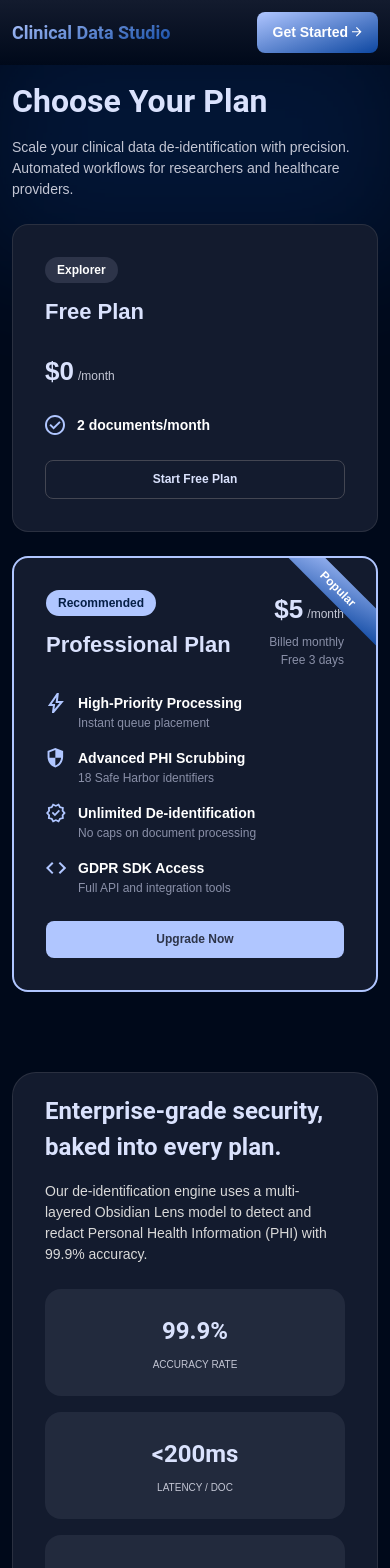
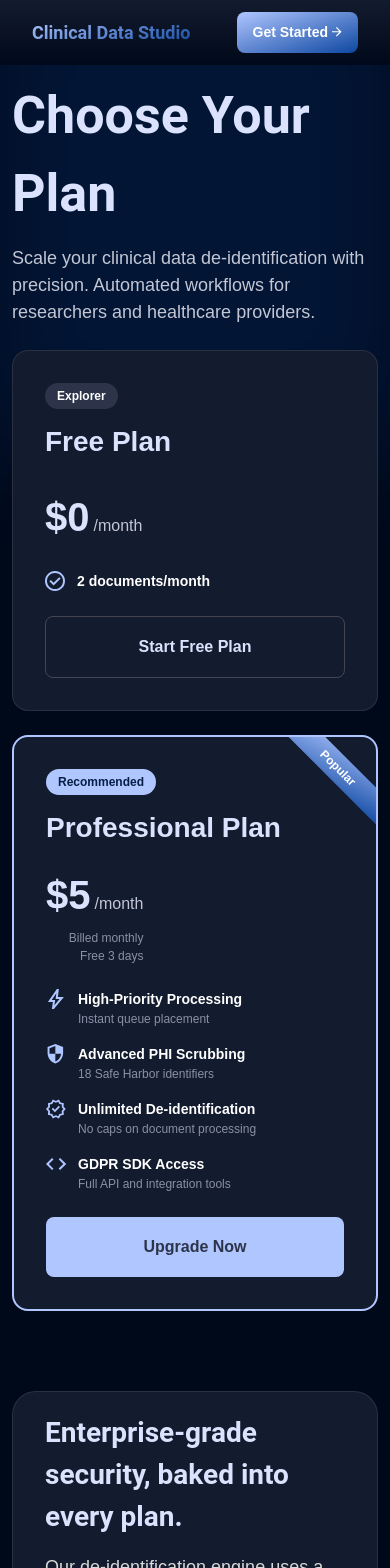
Before and after one commit to ZenBit-Tech/red_an_fe, a React (Vite) app: page /subscription-plan in a window 390 px wide. Shown: the top 1568 px of the page. Built offline with nearby package versions, Linux system fonts and the light colour scheme; no server answers; what envalid, izitoast would draw is missing.

Commit message:
fix:reducing the number of fonts

```diff
--- a/src/common/theme/theme.ts
+++ b/src/common/theme/theme.ts
@@ -19,7 +19,6 @@ type StrokeColorsType = typeof strokeColors;
 declare module "@mui/material/styles" {
   interface TypographyVariants {
     secondFamily: string;
-    fontSize10: number;
     fontSize12: number;
     fontSize14: number;
     fontSize16: number;
@@ -27,14 +26,13 @@ declare module "@mui/material/styles" {
     fontSize20: number;
     fontSize22: number;
     fontSize24: number;
-    fontSize26: number;
-    fontSize30: number;
+    fontSize28: number;
     fontSize32: number;
-    fontSize36: number;
     fontSize38: number;
+    fontSize40: number;
     fontSize48: number;
+    fontSize52: number;
     fontSize60: number;
-    fontSize64: number;
     fontSize72: number;
     fontWeight300: number;
     fontWeight400: number;
@@ -46,7 +44,6 @@ declare module "@mui/material/styles" {
 
   interface TypographyVariantsOptions {
     secondFamily?: string;
-    fontSize10?: number;
     fontSize12?: number;
     fontSize14?: number;
     fontSize16?: number;
@@ -54,14 +51,13 @@ declare module "@mui/material/styles" {
     fontSize20?: number;
     fontSize22?: number;
     fontSize24?: number;
-    fontSize26?: number;
-    fontSize30?: number;
+    fontSize28?: number;
     fontSize32?: number;
-    fontSize36?: number;
     fontSize38?: number;
+    fontSize40?: number;
     fontSize48?: number;
+    fontSize52?: number;
     fontSize60?: number;
-    fontSize64?: number;
     fontSize72?: number;
     fontWeight300?: number;
     fontWeight400?: number;
@@ -183,7 +179,6 @@ export const theme = createTheme({
   typography: {
     fontFamily: `"Manrope", sans-serif`,
     secondFamily: `"Roboto", sans-serif`,
-    fontSize10: 10,
     fontSize12: 12,
     fontSize14: 14,
     fontSize16: 16,
@@ -191,13 +186,13 @@ export const theme = createTheme({
     fontSize20: 20,
     fontSize22: 22,
     fontSize24: 24,
-    fontSize26: 26,
+    fontSize28: 28,
     fontSize32: 32,
-    fontSize36: 36,
     fontSize38: 38,
+    fontSize40: 40,
     fontSize48: 48,
+    fontSize52: 52,
     fontSize60: 60,
-    fontSize64: 64,
     fontSize72: 72,
     fontWeight300: 300,
     fontWeight400: 400,
--- a/src/components/Capabilities/styles.ts
+++ b/src/components/Capabilities/styles.ts
@@ -31,10 +31,12 @@ export const LeftTextBlock = styled(Box)(({ theme }) => ({
 }));
 
 export const Title = styled(Box)(({ theme }) => ({
-  fontSize: theme.typography.fontSize26,
+  fontSize: theme.typography.fontSize32,
   fontWeight: theme.typography.fontWeight700,
   color: theme.palette.textColors[50],
-  lineHeight: 1.25,
+  [theme.breakpoints.up("sm")]: {
+    fontSize: theme.typography.fontSize40,
+  },
   [theme.breakpoints.up("md")]: {
     fontSize: theme.typography.fontSize48,
   },
@@ -45,9 +47,12 @@ export const TitleHighlight = styled("span")(({ theme }) => ({
 }));
 
 export const DescriptionMain = styled(Box)(({ theme }) => ({
-  fontSize: theme.typography.fontSize14,
+  fontSize: theme.typography.fontSize12,
   fontWeight: theme.typography.fontWeight400,
   color: theme.palette.textColors[200],
+  [theme.breakpoints.up("sm")]: {
+    fontSize: theme.typography.fontSize14,
+  },
   [theme.breakpoints.up("md")]: {
     fontSize: theme.typography.fontSize18,
   },
@@ -98,10 +103,13 @@ export const FeatureTextWrapper = styled(Box)(({ theme }) => ({
 }));
 
 export const FeatureTitle = styled(Box)(({ theme }) => ({
-  fontSize: theme.typography.fontSize14,
+  fontSize: theme.typography.fontSize12,
   fontWeight: theme.typography.fontWeight700,
   marginBottom: theme.spacing(1),
   color: theme.palette.secondary.main,
+  [theme.breakpoints.up("sm")]: {
+    fontSize: theme.typography.fontSize14,
+  },
   [theme.breakpoints.up("md")]: {
     fontSize: theme.typography.fontSize16,
   },
@@ -127,7 +135,6 @@ export const RightGrid = styled(Box)(({ theme }) => ({
 }));
 
 export const GridCard = styled(Box)(({ theme }) => ({
-  width: "100%",
   backgroundColor: theme.palette.neutralColors[800],
   borderRadius: theme.shape.borderRadius,
   padding: theme.spacing(8),
@@ -145,6 +152,10 @@ export const CardTitle = styled(Box)(({ theme }) => ({
   fontSize: theme.typography.fontSize16,
   fontWeight: theme.typography.fontWeight500,
   color: theme.palette.textColors[400],
+  [theme.breakpoints.up("sm")]: {
+    fontSize: theme.typography.fontSize18,
+  },
+
   [theme.breakpoints.up("md")]: {
     fontSize: theme.typography.fontSize20,
   },
--- a/src/components/Compliance/index.tsx
+++ b/src/components/Compliance/index.tsx
@@ -20,9 +20,9 @@ export const Compliance = () => {
                 <S.CardTitle>
                   {t(`compliance.${card.titleKey}`, card.defaultTitle)}
                 </S.CardTitle>
-                <S.CardRegion>
+                <S.CardCountry>
                   {t(`compliance.${card.regionKey}`, card.defaultRegion)}
-                </S.CardRegion>
+                </S.CardCountry>
               </S.CardHeader>
 
               <S.CardDivider />
--- a/src/components/Header/styles.ts
+++ b/src/components/Header/styles.ts
@@ -13,10 +13,10 @@ export const HeaderContainer = styled(Container)(({ theme }) => ({
   flexWrap: "nowrap",
   padding: theme.spacing(3, 4),
 
-  [theme.breakpoints.up("md")]: {
+  [theme.breakpoints.up("sm")]: {
     padding: theme.spacing(3, 8),
   },
-  [theme.breakpoints.up("lg")]: {
+  [theme.breakpoints.up("md")]: {
     padding: theme.spacing(3, 20),
   },
 }));
@@ -25,13 +25,13 @@ export const LinkHeader = styled("a")(({ theme }) => ({
   textDecoration: "none",
   whiteSpace: "nowrap",
   fontSize: theme.typography.fontSize14,
-  fontWeight: 600,
+  fontWeight: theme.typography.fontWeight700,
   opacity: 0.75,
   transition: "opacity 0.2s ease-in-out, color 0.2s ease-in-out",
   color: theme.palette.textColors[200],
   padding: theme.spacing(1, 2),
 
-  [theme.breakpoints.up("lg")]: {
+  [theme.breakpoints.up("sm")]: {
     fontSize: theme.typography.fontSize16,
     padding: theme.spacing(2, 4),
   },
--- a/src/components/Hero/styles.ts
+++ b/src/components/Hero/styles.ts
@@ -80,8 +80,8 @@ export const BadgeIconWrapper = styled(Box)(({ theme }) => ({
 }));
 
 export const BadgeText = styled(Typography)(({ theme }) => ({
-  fontSize: theme.typography.fontSize10,
-  fontWeight: theme.typography.fontWeight700,
+  fontSize: theme.typography.fontSize12,
+  fontWeight: theme.typography.fontWeight400,
   color: theme.palette.primaryColors[200],
   textTransform: "uppercase",
 }));
@@ -92,11 +92,14 @@ export const HeroTitle = styled(Box)(({ theme }) => ({
   alignItems: "center",
   paddingTop: theme.spacing(2),
   color: theme.palette.secondary.main,
-  fontSize: theme.typography.fontSize36,
+  fontSize: theme.typography.fontSize40,
   fontWeight: theme.typography.fontWeight700,
   fontFamily: theme.typography.secondFamily,
   lineHeight: 1.06,
 
+  [theme.breakpoints.up("sm")]: {
+    fontSize: theme.typography.fontSize60,
+  },
   [theme.breakpoints.up("md")]: {
     fontSize: theme.typography.fontSize72,
   },
@@ -115,11 +118,11 @@ export const GradientText = styled("span")(({ theme }) => ({
 
 export const Description = styled(Typography)(({ theme }) => ({
   color: theme.palette.textColors[200],
-  fontSize: theme.typography.fontSize16,
+  fontSize: theme.typography.fontSize18,
   fontWeight: theme.typography.fontWeight500,
   maxWidth: 680,
   textAlign: "center",
-  [theme.breakpoints.up("md")]: {
+  [theme.breakpoints.up("sm")]: {
     fontSize: theme.typography.fontSize20,
   },
 }));
@@ -128,10 +131,10 @@ export const GetStartedButton = styled(Button)(({ theme }) => ({
   margin: `${theme.spacing(4)} auto 0`,
   padding: theme.spacing(3, 8),
   backgroundImage: "none",
-  fontSize: theme.typography.fontSize16,
+  fontSize: theme.typography.fontSize18,
   backgroundColor: theme.palette.primaryColors[700],
 
-  [theme.breakpoints.up("md")]: {
+  [theme.breakpoints.up("sm")]: {
     padding: theme.spacing(4, 10),
     fontSize: theme.typography.fontSize20,
     marginTop: "24px",
--- a/src/components/ReadyToProtect/styles.ts
+++ b/src/components/ReadyToProtect/styles.ts
@@ -29,17 +29,20 @@ export const Title = styled(Box)(({ theme }) => ({
   color: theme.palette.primaryColors[50],
   lineHeight: 1.25,
   maxWidth: 606,
+  [theme.breakpoints.up("sm")]: {
+    fontSize: theme.typography.fontSize40,
+  },
   [theme.breakpoints.up("md")]: {
     fontSize: theme.typography.fontSize48,
   },
 }));
 
 export const Description = styled(Box)(({ theme }) => ({
-  fontSize: theme.typography.fontSize16,
+  fontSize: theme.typography.fontSize18,
   fontWeight: theme.typography.fontWeight500,
   color: theme.palette.textColors[200],
   maxWidth: 780,
-  [theme.breakpoints.up("md")]: {
+  [theme.breakpoints.up("sm")]: {
     fontSize: theme.typography.fontSize20,
   },
 }));
@@ -61,9 +64,9 @@ export const PrimaryButton = styled(Button)(({ theme }) => ({
   minWidth: 180,
   fontSize: theme.typography.fontSize16,
   fontWeight: theme.typography.fontWeight400,
-  color: theme.palette.primaryColors[50],
+  color: theme.palette.textColors[50],
 
-  [theme.breakpoints.up("md")]: {
+  [theme.breakpoints.up("sm")]: {
     minWidth: 206,
     fontSize: theme.typography.fontSize18,
   },
@@ -94,7 +97,7 @@ export const SecondaryButton = styled(Button)<ButtonLinkProps>(({ theme }) => ({
     color: theme.palette.neutralColors[100],
     opacity: 0.6,
   },
-  [theme.breakpoints.up("md")]: {
+  [theme.breakpoints.up("sm")]: {
     minWidth: 206,
     fontSize: theme.typography.fontSize18,
   },
--- a/src/components/SubscriptionPlan/GradeSecurity/styles.ts
+++ b/src/components/SubscriptionPlan/GradeSecurity/styles.ts
@@ -32,6 +32,9 @@ export const GradeSecurityTitle = styled(Typography)(({ theme }) => ({
   fontSize: theme.typography.fontSize24,
   color: theme.palette.secondary.main,
 
+  [theme.breakpoints.up("sm")]: {
+    fontSize: theme.typography.fontSize28,
+  },
   [theme.breakpoints.up("md")]: {
     fontSize: theme.typography.fontSize32,
   },
@@ -39,10 +42,10 @@ export const GradeSecurityTitle = styled(Typography)(({ theme }) => ({
 
 export const Description = styled(Typography)(({ theme }) => ({
   fontWeight: theme.typography.fontWeight400,
-  fontSize: theme.typography.fontSize14,
+  fontSize: theme.typography.fontSize16,
   color: theme.palette.neutralColors[200],
 
-  [theme.breakpoints.up("md")]: {
+  [theme.breakpoints.up("sm")]: {
     fontSize: theme.typography.fontSize18,
   },
 }));
@@ -90,6 +93,9 @@ export const MetricValue = styled(Typography)(({ theme }) => ({
   fontSize: theme.typography.fontSize24,
   color: theme.palette.secondary.main,
   wordBreak: "break-word",
+  [theme.breakpoints.up("sm")]: {
+    fontSize: theme.typography.fontSize28,
+  },
   [theme.breakpoints.up("md")]: {
     fontSize: theme.typography.fontSize32,
   },
@@ -97,11 +103,7 @@ export const MetricValue = styled(Typography)(({ theme }) => ({
 
 export const MetricLabel = styled(Typography)(({ theme }) => ({
   fontWeight: theme.typography.fontWeight500,
-  fontSize: theme.typography.fontSize10,
+  fontSize: theme.typography.fontSize12,
   color: theme.palette.textColors[200],
   textTransform: "uppercase",
-
-  [theme.breakpoints.up("md")]: {
-    fontSize: theme.typography.fontSize12,
-  },
 }));
--- a/src/components/SubscriptionPlan/PlanCard/styles.ts
+++ b/src/components/SubscriptionPlan/PlanCard/styles.ts
@@ -84,10 +84,13 @@ export const TierChipPopular = styled(TierChip)(({ theme }) => ({
 
 export const PlanName = styled(Typography)(({ theme }) => ({
   fontWeight: theme.typography.fontWeight700,
-  fontSize: theme.typography.fontSize22,
+  fontSize: theme.typography.fontSize24,
   color: theme.palette.secondary.main,
+  [theme.breakpoints.up("sm")]: {
+    fontSize: theme.typography.fontSize28,
+  },
   [theme.breakpoints.up("md")]: {
-    fontSize: theme.typography.fontSize30,
+    fontSize: theme.typography.fontSize32,
   },
 }));
 
@@ -96,18 +99,21 @@ export const Price = styled(Typography)(({ theme }) => ({
   alignItems: "baseline",
   gap: theme.spacing(1),
   fontWeight: theme.typography.fontWeight800,
-  fontSize: theme.typography.fontSize26,
+  fontSize: theme.typography.fontSize32,
   color: theme.palette.secondary.main,
+  [theme.breakpoints.up("sm")]: {
+    fontSize: theme.typography.fontSize40,
+  },
   [theme.breakpoints.up("md")]: {
-    fontSize: theme.typography.fontSize36,
+    fontSize: theme.typography.fontSize48,
   },
 }));
 
 export const PricePeriod = styled("span")(({ theme }) => ({
   fontWeight: theme.typography.fontWeight500,
-  fontSize: theme.typography.fontSize12,
+  fontSize: theme.typography.fontSize14,
   color: theme.palette.textColors[200],
-  [theme.breakpoints.up("md")]: {
+  [theme.breakpoints.up("sm")]: {
     fontSize: theme.typography.fontSize16,
   },
 }));
@@ -175,7 +181,7 @@ export const ActionButton = styled(Button)(({ theme }) => ({
   backgroundImage: "none",
   backgroundColor: "transparent",
   color: theme.palette.secondary.main,
-  fontSize: theme.typography.fontSize12,
+  fontSize: theme.typography.fontSize14,
   border: `1px solid ${theme.palette.secondaryColors[550]}`,
   "&:hover": {
     backgroundImage: "none",
@@ -185,7 +191,7 @@ export const ActionButton = styled(Button)(({ theme }) => ({
     backgroundImage: "none",
     backgroundColor: theme.palette.neutralColors[900],
   },
-  [theme.breakpoints.up("md")]: {
+  [theme.breakpoints.up("sm")]: {
     padding: theme.spacing(4, 10),
     fontSize: theme.typography.fontSize16,
   },
--- a/src/components/SubscriptionPlan/styles.ts
+++ b/src/components/SubscriptionPlan/styles.ts
@@ -48,17 +48,20 @@ export const TitleBlock = styled(Box)(({ theme }) => ({
 export const Title = styled(Typography)(({ theme }) => ({
   fontFamily: theme.typography.secondFamily,
   fontWeight: theme.typography.fontWeight700,
-  fontSize: theme.typography.fontSize32,
+  fontSize: theme.typography.fontSize38,
   color: theme.palette.secondary.main,
+  [theme.breakpoints.up("sm")]: {
+    fontSize: theme.typography.fontSize52,
+  },
   [theme.breakpoints.up("md")]: {
     fontSize: theme.typography.fontSize60,
   },
 }));
 
 export const Subtitle = styled(Typography)(({ theme }) => ({
-  fontSize: theme.typography.fontSize14,
+  fontSize: theme.typography.fontSize16,
   color: theme.palette.textColors[200],
-  [theme.breakpoints.up("md")]: {
+  [theme.breakpoints.up("sm")]: {
     fontSize: theme.typography.fontSize18,
   },
 }));
```
Also changed, not shown: src/components/Compliance/styles.ts (+28 -15 lines), src/components/Footer/styles.ts (+5 -2 lines).
